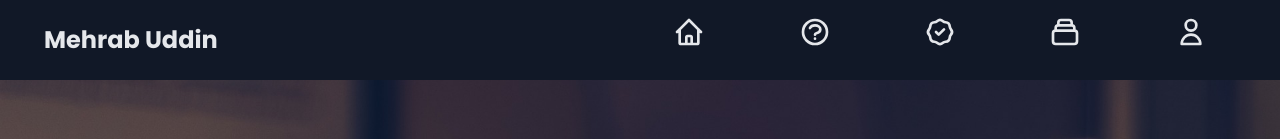
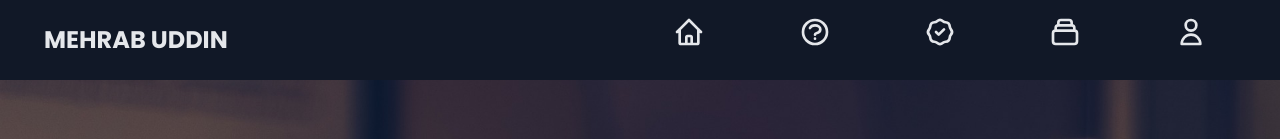
Before and after one commit to Mehrab-uddin/portfolio-project, a Next.js app: page / in a window 1280 px wide. Shown: the top 139 px of the page. Built offline with nearby package versions, Linux system fonts and the light colour scheme.

Commit message:
changed name

```diff
--- a/components/Header.js
+++ b/components/Header.js
@@ -12,7 +12,7 @@ import HeaderItems from "./headerItems";
 const Header = () => {
   return (
     <header className=' flex flex-col fixed inset-x-0 z-10 bg-gray-900 sm:flex-row p-1 justify-between items-center max-h-28 font-Poppins text-gray-200'>
-      <h1 className='text-2xl lg:ml-10 font-bold'>Mehrab Uddin</h1>
+      <h1 className='text-2xl lg:ml-10 font-bold uppercase'>Mehrab Uddin</h1>
       <div className='flex flex-grow justify-evenly max-w-2xl mt-3'>
         <Link href='/'>
           <a>
```
